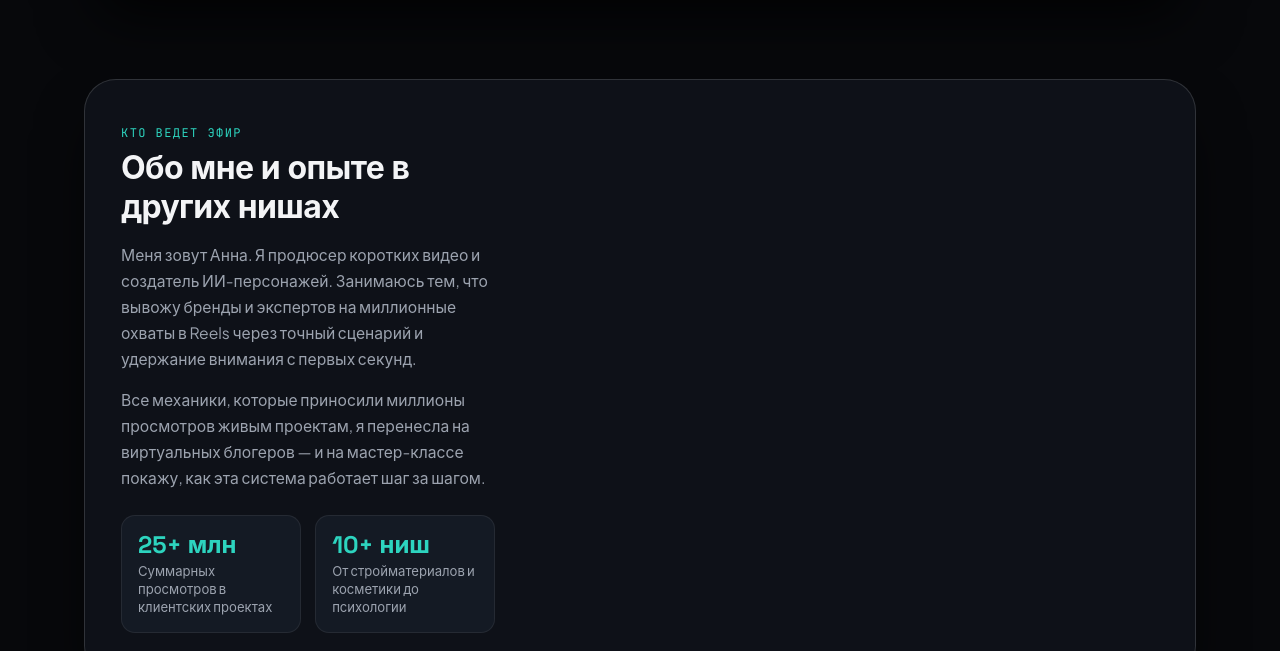
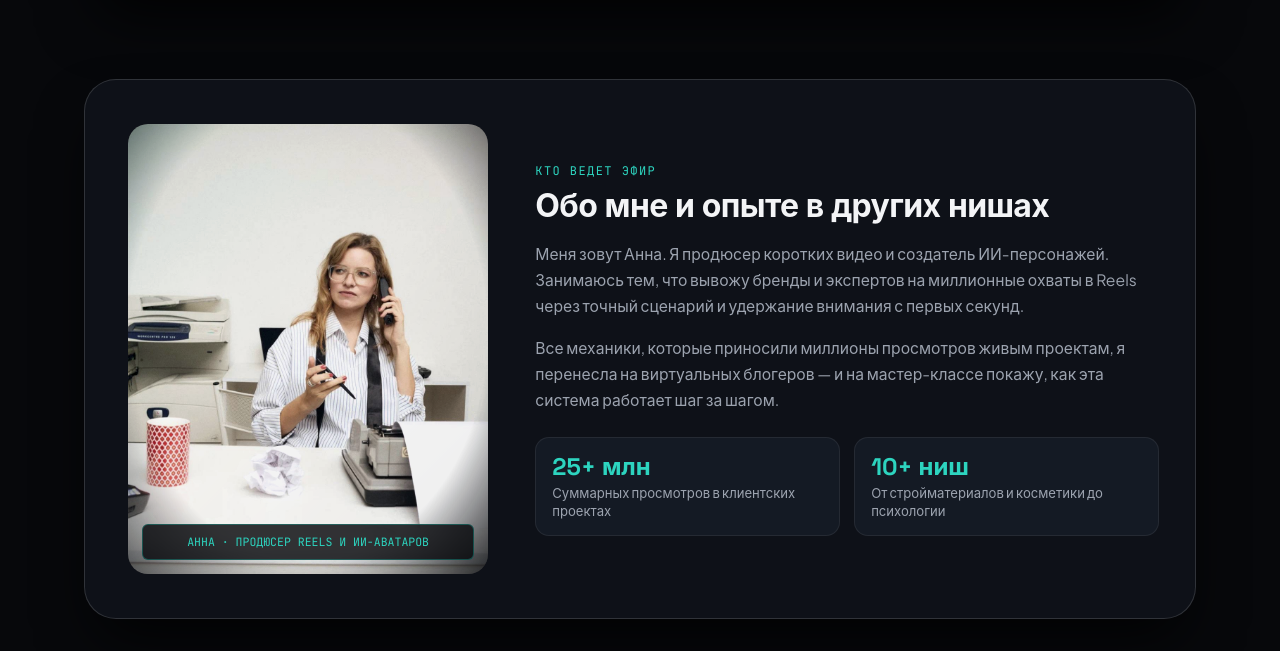
Before and after one commit to digitalavatars/aipersona, a plain HTML site: page mk/index.html in a window 1280 px wide. Shown: the part 2652-3303 px from the top of the page. Drawn offline with Linux system fonts and the light colour scheme.

Commit message:
Update index.html

```diff
--- a/mk/index.html
+++ b/mk/index.html
@@ -1165,7 +1165,7 @@
       <div class="about-stage">
         <div class="about-grid">
           <div class="author-visual">
-            <img src="../anna-photo.jpg" alt="Анна — продюсер коротких видео и создатель ИИ-персонажей" onerror="this.parentElement.style.display='none';">
+            <img src="../anna-photo.jpeg" alt="Анна — продюсер коротких видео и создатель ИИ-персонажей" onerror="this.parentElement.style.display='none';">
             <div class="author-badge">АННА · ПРОДЮСЕР REELS И ИИ-АВАТАРОВ</div>
           </div>
 
```
